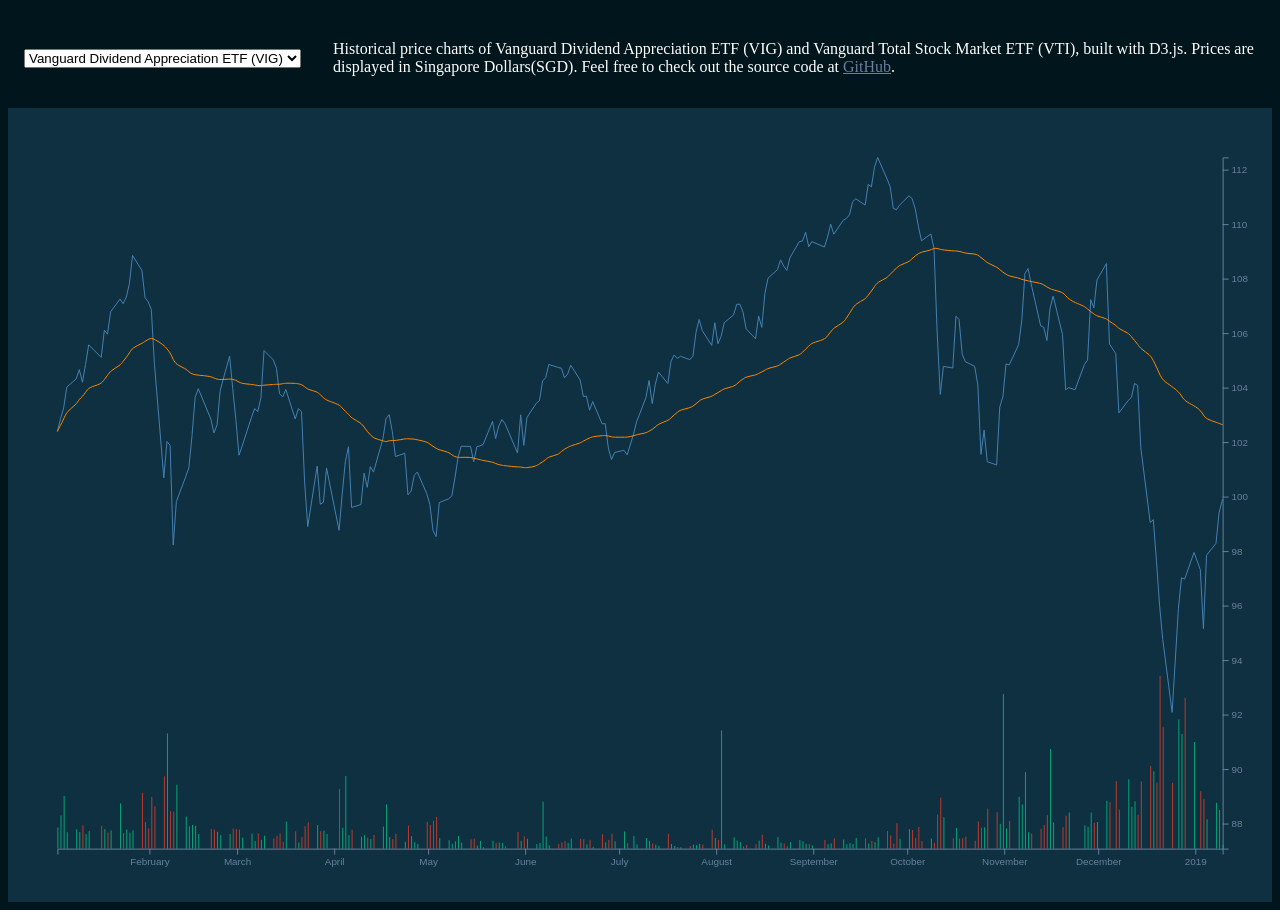
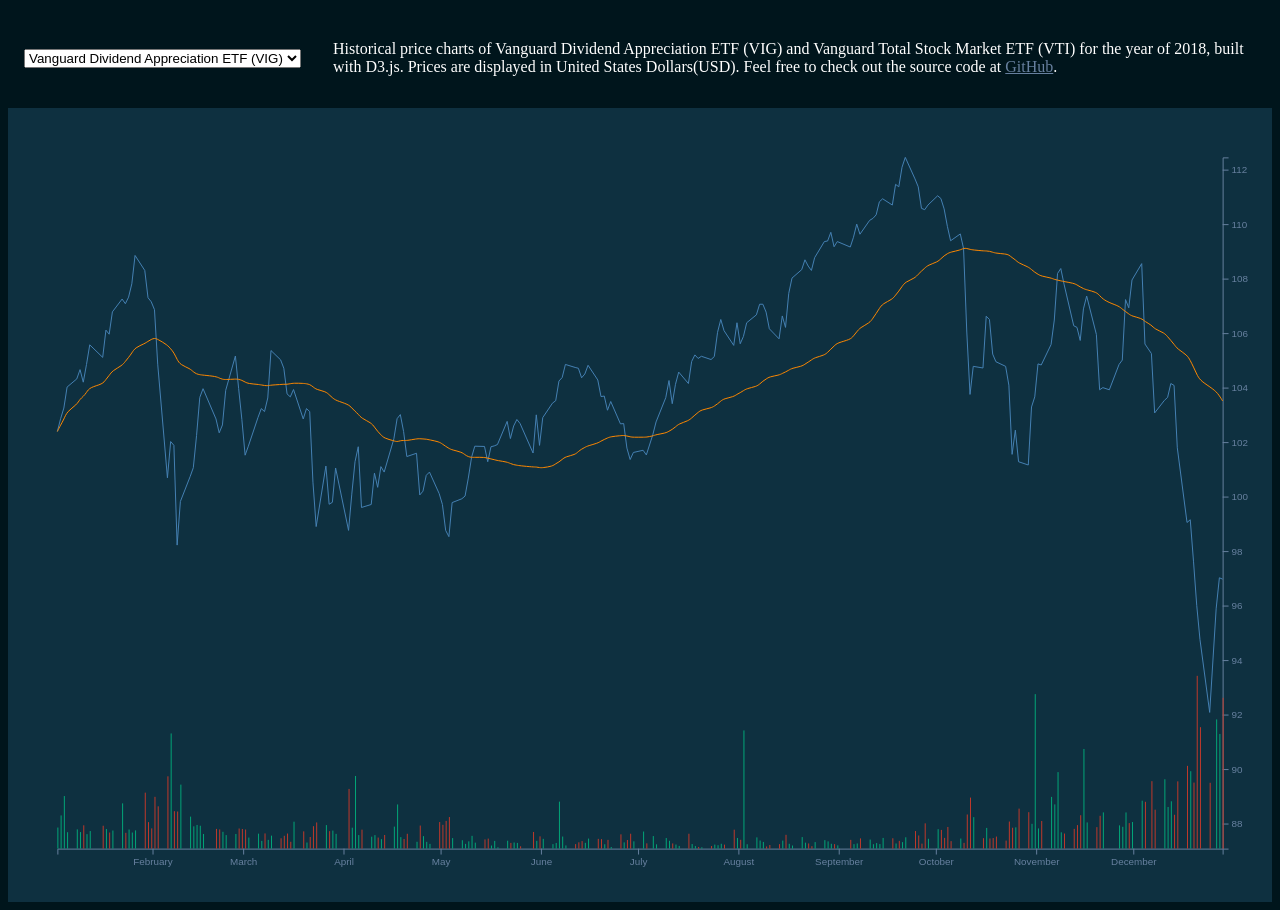
Before and after one commit to wentjun/d3-historical-prices, a website: page src/index.html in a window 1280 px wide. Drawn offline with nearby package versions, Linux system fonts and the light colour scheme.

Commit message:
filter to return 2018 price data
- set the filter to return all price data for the year of 2018
- remove unused console.log statements
- updated description

```diff
--- a/src/chart.js
+++ b/src/chart.js
@@ -5,7 +5,7 @@
   } else if (selectedDataset === 'vti') {
     loadFile = 'sample-data-vti.json';
   }
-  console.log(loadFile);
+
   return d3.json(loadFile).then(data => {
     const chartResultsData = data['chart']['result'][0];
     const quoteData = chartResultsData['indicators']['quote'][0];
@@ -39,7 +39,6 @@
 };
 
 loadData('vig').then(data => {
-  console.log(data);
   initialiseChart(data);
 });
 
@@ -78,11 +77,12 @@
   );
 
   thisYearStartDate = new Date(2018, 0, 1);
+  thisYearEndDate = new Date(2018, 11, 31);
 
   // filter out data based on time period
   data = data.filter(row => {
     if (row['date']) {
-      return row['date'] >= thisYearStartDate;
+      return row['date'] >= thisYearStartDate && row['date'] <= thisYearEndDate;
     }
   });
 
@@ -334,11 +334,14 @@
     );
 
     const thisYearStartDate = new Date(2018, 0, 1);
+    const thisYearEndDate = new Date(2018, 11, 31);
 
     // filter out data based on time period
     const res = data.filter(row => {
       if (row['date']) {
-        return row['date'] >= thisYearStartDate;
+        return (
+          row['date'] >= thisYearStartDate && row['date'] <= thisYearEndDate
+        );
       }
     });
 
--- a/src/index.html
+++ b/src/index.html
@@ -13,7 +13,7 @@
       </select>
     </div>
     <div class="flex-item">
-      <p>Historical price charts of Vanguard Dividend Appreciation ETF (VIG) and Vanguard Total Stock Market ETF (VTI), built with D3.js. Prices are displayed in Singapore Dollars(SGD). Feel free to check out the source code at <a target="_blank" href="https://github.com/wentjun/d3-historical-prices">GitHub</a>.</p>
+      <p>Historical price charts of Vanguard Dividend Appreciation ETF (VIG) and Vanguard Total Stock Market ETF (VTI) for the year of 2018, built with D3.js. Prices are displayed in United States Dollars(USD). Feel free to check out the source code at <a target="_blank" href="https://github.com/wentjun/d3-historical-prices">GitHub</a>.</p>
     </div>
   </div>
   <div id="chart"></div>
```
